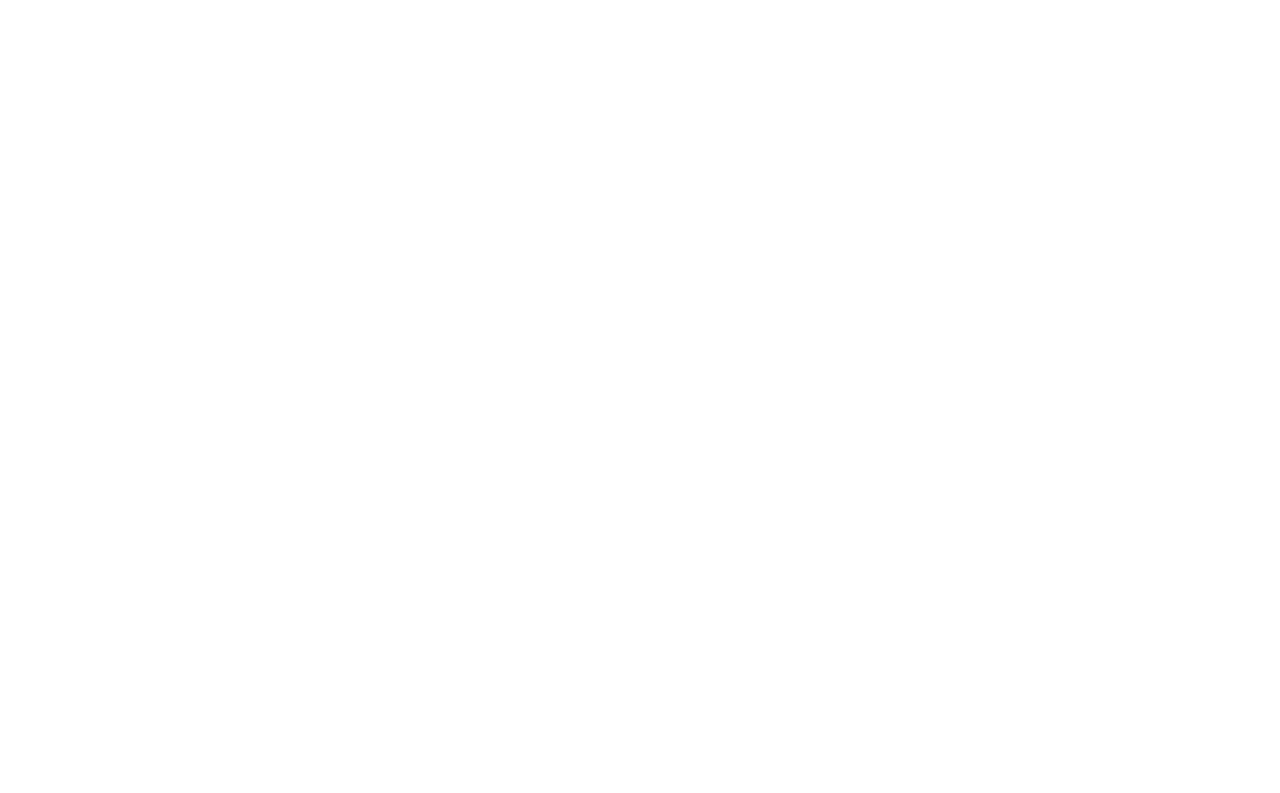
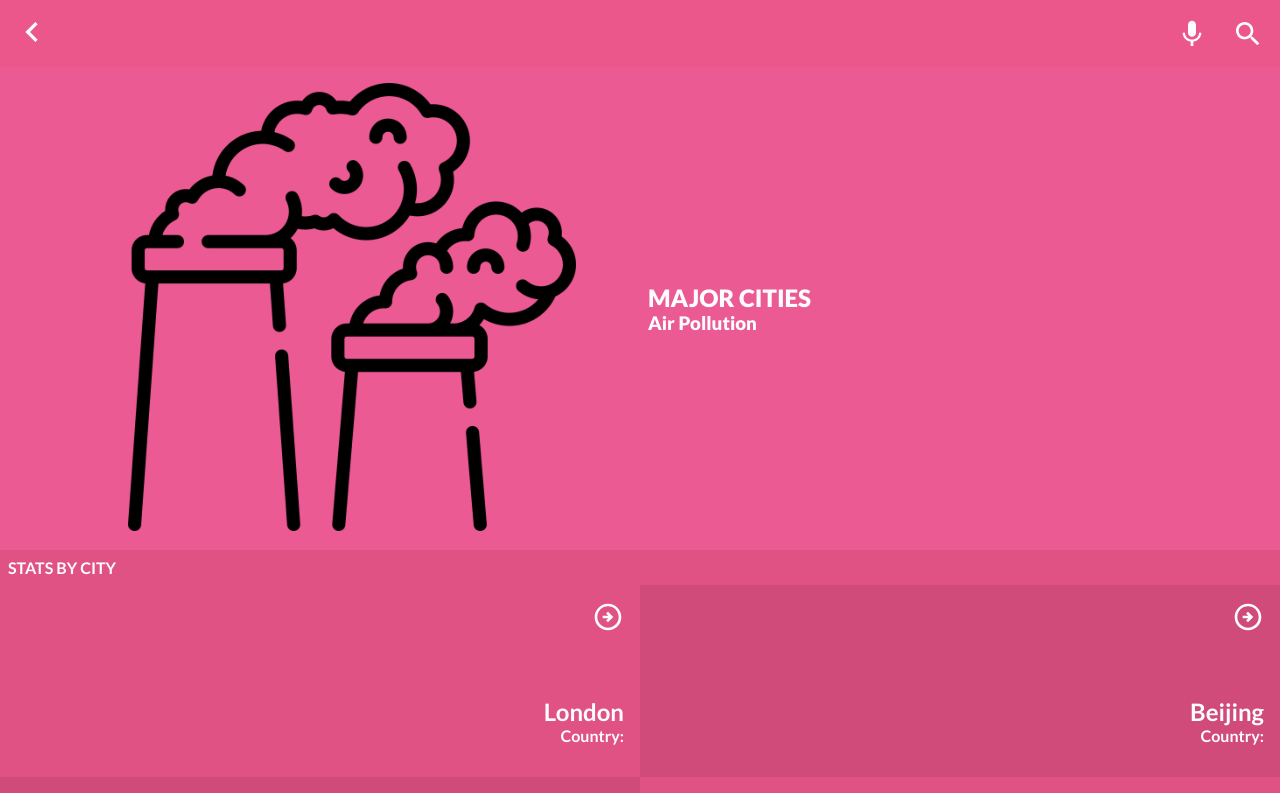
Before and after one commit to simplegoose/air-pollution-app, a React (Create React App) app: page / in a window 1280 px wide. Shown: the top 793 px of the page. Built offline with nearby package versions, Linux system fonts and the light colour scheme; no server answers.

Commit message:
- Route the pages available in the application

```diff
--- a/src/App.js
+++ b/src/App.js
@@ -1,8 +1,22 @@
 import React from 'react';
+import { BrowserRouter, Route, Routes } from 'react-router-dom';
+import Layout from './components/Layout';
+import Details from './routes/Details';
+import Home from './routes/Home';
+import './sass/index.scss';
 
 function App() {
   return (
-    <div className="App" />
+    <div className="App">
+      <BrowserRouter>
+        <Routes>
+          <Route path="/" element={<Layout />}>
+            <Route index element={<Home />} />
+            <Route path="/details/:name" element={<Details />} />
+          </Route>
+        </Routes>
+      </BrowserRouter>
+    </div>
   );
 }
 
```
